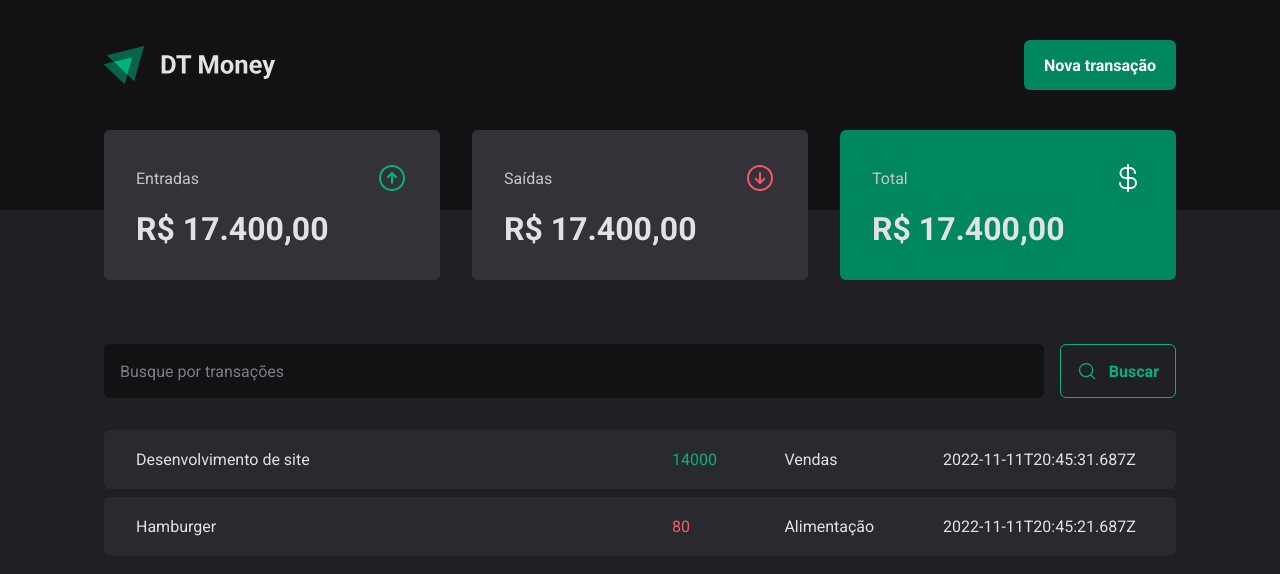
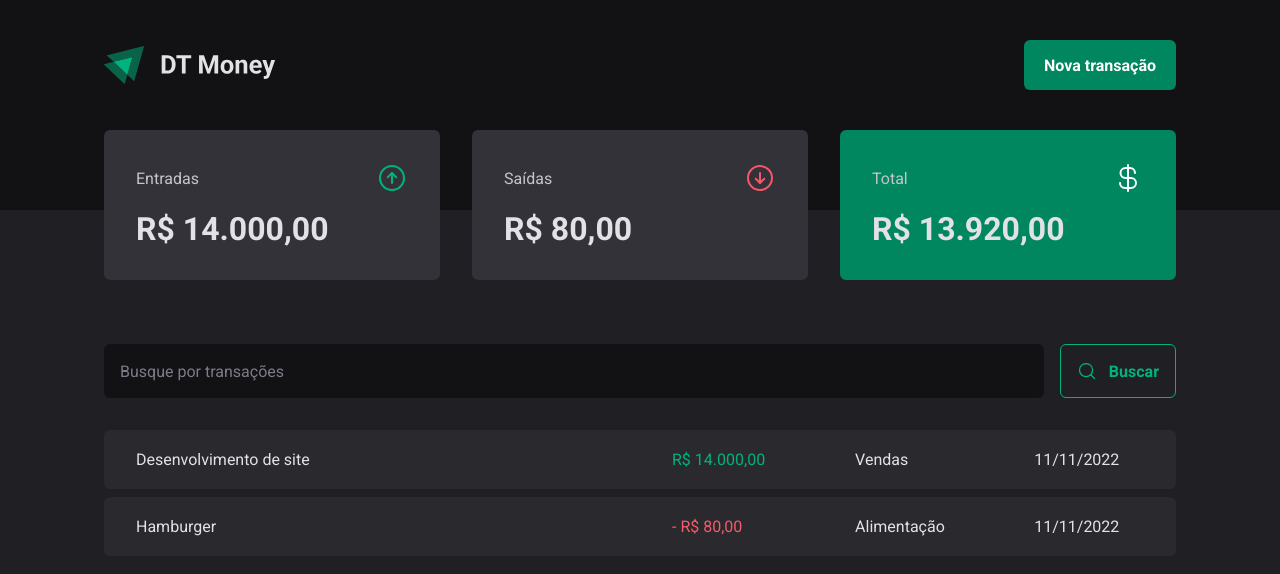
Before and after one commit to davi1985/ignite-reactjs-updated, a React (Vite) app in the folder 03-dt-money/: page / in a window 1280 px wide. Shown: the top 574 px of the page. Built offline with nearby package versions, Linux system fonts and the light colour scheme; data requests are answered from the project's data file.

Commit message:
add hook and context

```diff
--- a/03-dt-money/src/App.tsx
+++ b/03-dt-money/src/App.tsx
@@ -1,4 +1,5 @@
 import { ThemeProvider } from 'styled-components'
+import { TransactionsProvider } from './contexts/TransactionsContext'
 import { Transactions } from './pages/Transactions'
 import { GlobalStyles } from './styles/global'
 import { defaultTheme } from './styles/themes/default'
@@ -8,7 +9,9 @@ export function App() {
     <ThemeProvider theme={defaultTheme}>
       <GlobalStyles />
 
-      <Transactions />
+      <TransactionsProvider>
+        <Transactions />
+      </TransactionsProvider>
     </ThemeProvider>
   )
 }
--- a/03-dt-money/src/components/Summary/index.tsx
+++ b/03-dt-money/src/components/Summary/index.tsx
@@ -1,7 +1,11 @@
+import { ArrowCircleDown, ArrowCircleUp, CurrencyDollar } from 'phosphor-react'
+import { useSummary } from '../../hooks/useSummary'
+import { priceFormatter } from '../../utils/formatter'
 import { SummaryCard, SummaryContainer } from './styles'
-import { ArrowCircleUp, ArrowCircleDown, CurrencyDollar } from 'phosphor-react'
 
 export function Summary() {
+  const { income, outcome, total } = useSummary()
+
   return (
     <SummaryContainer>
       <SummaryCard>
@@ -11,7 +15,7 @@ export function Summary() {
           <ArrowCircleUp size={32} color="#00b37e" />
         </header>
 
-        <strong>R$ 17.400,00</strong>
+        <strong>{priceFormatter.format(income)}</strong>
       </SummaryCard>
 
       <SummaryCard>
@@ -21,7 +25,7 @@ export function Summary() {
           <ArrowCircleDown size={32} color="#f75668" />
         </header>
 
-        <strong>R$ 17.400,00</strong>
+        <strong>{priceFormatter.format(outcome)}</strong>
       </SummaryCard>
 
       <SummaryCard variant="green">
@@ -31,7 +35,7 @@ export function Summary() {
           <CurrencyDollar size={32} color="#fff" />
         </header>
 
-        <strong>R$ 17.400,00</strong>
+        <strong>{priceFormatter.format(total)}</strong>
       </SummaryCard>
     </SummaryContainer>
   )
--- a/03-dt-money/src/components/Summary/styles.ts
+++ b/03-dt-money/src/components/Summary/styles.ts
@@ -33,9 +33,9 @@ export const SummaryCard = styled.div<SummaryCardProps>`
     font-size: 2rem;
   }
 
-  ${(props) =>
-    props.variant === 'green' &&
+  ${({ theme, variant }) =>
+    variant === 'green' &&
     css`
-      background: ${props.theme['green-500']};
+      background: ${theme['green-500']};
     `}
 `
--- /dev/null
+++ b/03-dt-money/src/contexts/TransactionsContext.tsx
@@ -0,0 +1,41 @@
+import { createContext, ReactNode, useEffect, useState } from 'react'
+
+interface Transaction {
+  id: number
+  description: string
+  price: number
+  type: 'income' | 'outcome'
+  category: string
+  createdAt: string
+}
+
+interface TransactionsContextType {
+  transactions: Transaction[]
+}
+
+interface TransactionsProviderPros {
+  children: ReactNode
+}
+
+export const TransactionsContext = createContext({} as TransactionsContextType)
+
+export function TransactionsProvider({ children }: TransactionsProviderPros) {
+  const [transactions, setTransactions] = useState<Transaction[]>([])
+
+  const getTransactions = async () => {
+    const response = await fetch('http://localhost:3333/transactions')
+    const data = await response.json()
+
+    setTransactions(data)
+  }
+
+  useEffect(() => {
+    getTransactions()
+  }, [])
+
+  return (
+    <TransactionsContext.Provider value={{ transactions }}>
+      {children}
+    </TransactionsContext.Provider>
+  )
+}
--- /dev/null
+++ b/03-dt-money/src/hooks/useSummary.ts
@@ -0,0 +1,30 @@
+import { useContext } from 'react'
+import { TransactionsContext } from '../contexts/TransactionsContext'
+
+interface IUseSummary {
+  income: number
+  outcome: number
+  total: number
+}
+export function useSummary(): IUseSummary {
+  const { transactions } = useContext(TransactionsContext)
+
+  return transactions.reduce(
+    (acc, transaction) => {
+      if (transaction.type === 'income') {
+        acc.income += transaction.price
+        acc.total += transaction.price
+      } else {
+        acc.outcome += transaction.price
+        acc.total -= transaction.price
+      }
+
+      return acc
+    },
+    {
+      income: 0,
+      outcome: 0,
+      total: 0,
+    },
+  )
+}
--- a/03-dt-money/src/pages/Transactions/index.tsx
+++ b/03-dt-money/src/pages/Transactions/index.tsx
@@ -1,6 +1,8 @@
-import { useEffect, useState } from 'react'
+import { useContext } from 'react'
 import { Header } from '../../components/Header'
 import { Summary } from '../../components/Summary'
+import { TransactionsContext } from '../../contexts/TransactionsContext'
+import { dateFormatter, priceFormatter } from '../../utils/formatter'
 import { SearchForm } from './components/SearchForm'
 import {
   PriceHighlight,
@@ -8,28 +10,8 @@ import {
   TransactionsTable,
 } from './styles'
 
-interface Transaction {
-  id: number
-  description: string
-  price: number
-  type: 'income' | 'outcome'
-  category: string
-  createdAt: string
-}
-
 export function Transactions() {
-  const [transactions, setTransactions] = useState<Transaction[]>([])
-
-  const getTransactions = async () => {
-    const response = await fetch('http://localhost:3333/transactions')
-    const data = await response.json()
-
-    setTransactions(data)
-  }
-
-  useEffect(() => {
-    getTransactions()
-  }, [])
+  const { transactions } = useContext(TransactionsContext)
 
   return (
     <>
@@ -46,11 +28,12 @@ export function Transactions() {
                 <td width="50%">{transaction.description}</td>
                 <td>
                   <PriceHighlight variant={transaction.type}>
-                    {transaction.price}
+                    {transaction.type === 'outcome' && '- '}
+                    {priceFormatter.format(transaction.price)}
                   </PriceHighlight>
                 </td>
                 <td>{transaction.category}</td>
-                <td>{transaction.createdAt}</td>
+                <td>{dateFormatter.format(new Date(transaction.createdAt))}</td>
               </tr>
             ))}
           </tbody>
--- /dev/null
+++ b/03-dt-money/src/utils/formatter.ts
@@ -0,0 +1,6 @@
+export const dateFormatter = new Intl.DateTimeFormat('pt-BR')
+
+export const priceFormatter = new Intl.NumberFormat('pt-BR', {
+  style: 'currency',
+  currency: 'BRL',
+})
```
